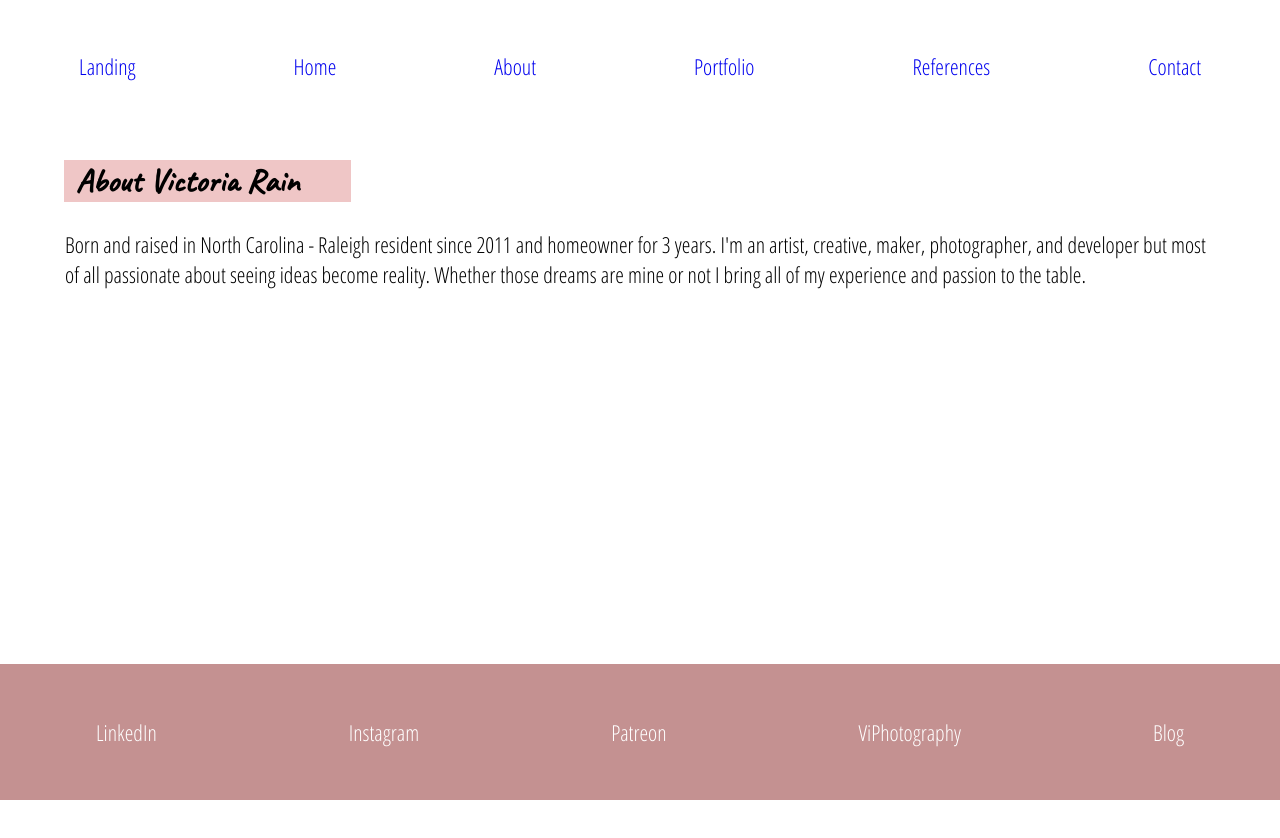
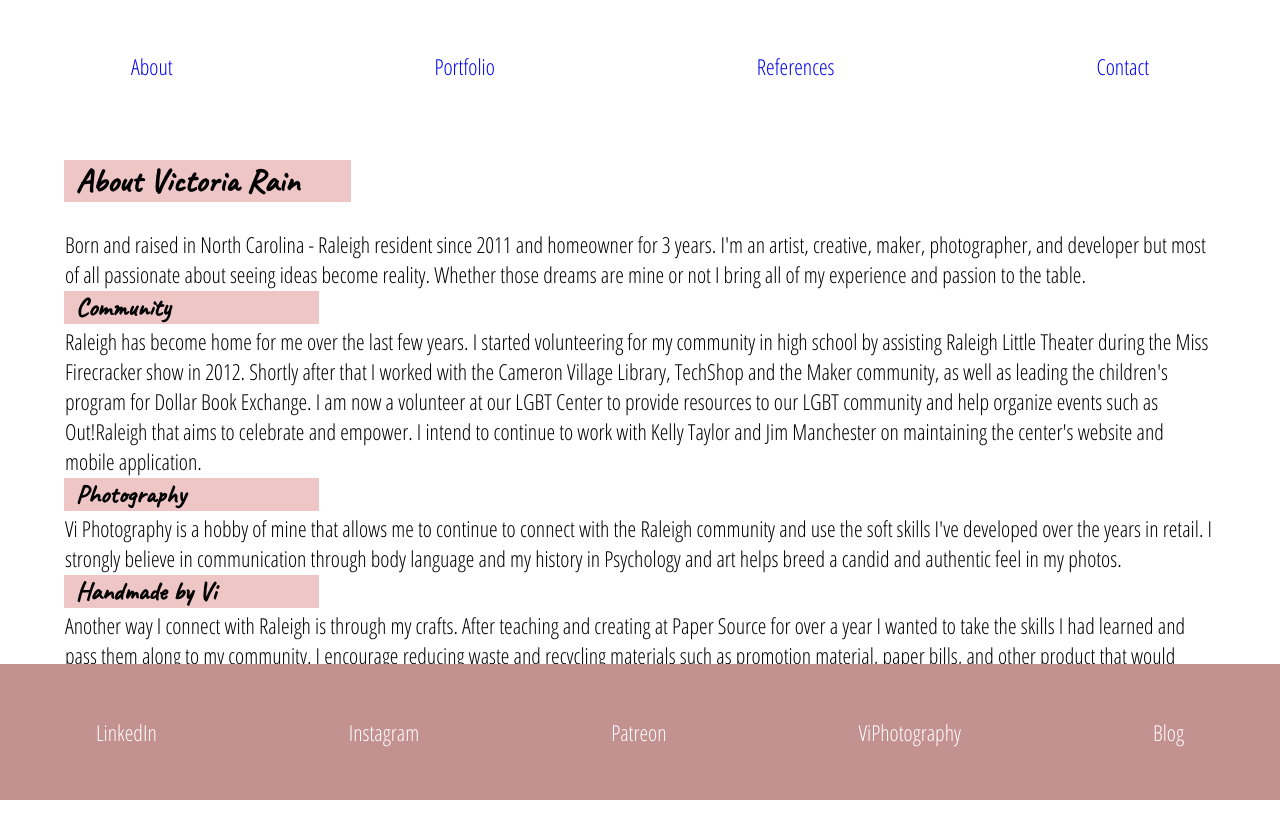
Before and after one commit to victoriarainc/portfolioapp, a React (Create React App) app: page /about in a window 1280 px wide. Shown: the top 838 px of the page. Before the commit the page ends 800 px from the top, so only its background shows below. Built offline with nearby package versions, Linux system fonts and the light colour scheme.

Commit message:
added more content to About and removed landing and home pages in the nav bar

```diff
--- a/src/components/About.js
+++ b/src/components/About.js
@@ -7,12 +7,46 @@ export default class About extends Component {
   render () {
     return (
       <section>
+
         <h2>About Victoria Rain</h2>
-        <p> Born and raised in North Carolina - Raleigh resident since 2011
+        <p>Born and raised in North Carolina - Raleigh resident since 2011
         and homeowner for 3 years. I'm an artist, creative, maker, photographer,
         and developer but most of all passionate about seeing ideas become
         reality. Whether those dreams are mine or not I bring all of my experience
         and passion to the table.</p>
+
+        <h3>Community</h3>
+        <p>Raleigh has become home for me over the last few years. I started
+        volunteering for my community in high school by assisting Raleigh
+        Little Theater during the Miss Firecracker show in 2012. Shortly after
+        that I worked with the Cameron Village Library, TechShop and the Maker
+        community, as well as leading the children's program for Dollar Book
+        Exchange. I am now a volunteer at our LGBT Center to provide resources
+        to our LGBT community and help organize events such as Out!Raleigh that
+        aims to celebrate and empower. I intend to continue to work with Kelly Taylor
+        and Jim Manchester on maintaining the center's website and mobile application.</p>
+
+        <h3>Photography</h3>
+        <p>Vi Photography is a hobby of mine that allows me to continue to connect
+        with the Raleigh community and use the soft skills I've developed over the
+        years in retail. I strongly believe in communication through body language
+        and my history in Psychology and art helps breed a candid and authentic feel
+        in my photos.</p>
+
+        <h3>Handmade by Vi</h3>
+        <p>Another way I connect with Raleigh is through my crafts. After teaching and
+        creating at Paper Source for over a year I wanted to take the skills I had
+        learned and pass them along to my community. I encourage reducing waste and
+        recycling materials such as promotion material, paper bills, and other product
+        that would otherwise get thrown out. This not only allows for a positive and
+        environmentally friendly message but allows these activities to reach a larger
+        audience that may not have the resources to spend what can be excessive amounts
+        on scrapbooking and crafting supplies.</p>
+        <p>I reach the most amount of people through my instagram @handmadebyvi but the
+        community can also follow and support HandmadebyVi through <a href='www.patreon.com/victoriarain'>Patreon.com</a>
+        , an online platform that provides artists a space to send monthly gifts to participants for
+        their contributions.</p>
+
       </section>
     )
   }
--- a/src/components/BaseLayout.js
+++ b/src/components/BaseLayout.js
@@ -8,8 +8,6 @@ export default class BaseLayout extends Component {
     return (
       <div>
         <header>
-          <div className="link"><NavLink to="/">Landing</NavLink></div>
-          <div className="link"><NavLink to="/home">Home</NavLink></div>
           <div className="link"><NavLink to="/about">About</NavLink></div>
           <div className="link"><NavLink to="/portfolio">Portfolio</NavLink></div>
           <div className="link"><NavLink to="/references">References</NavLink></div>
```
